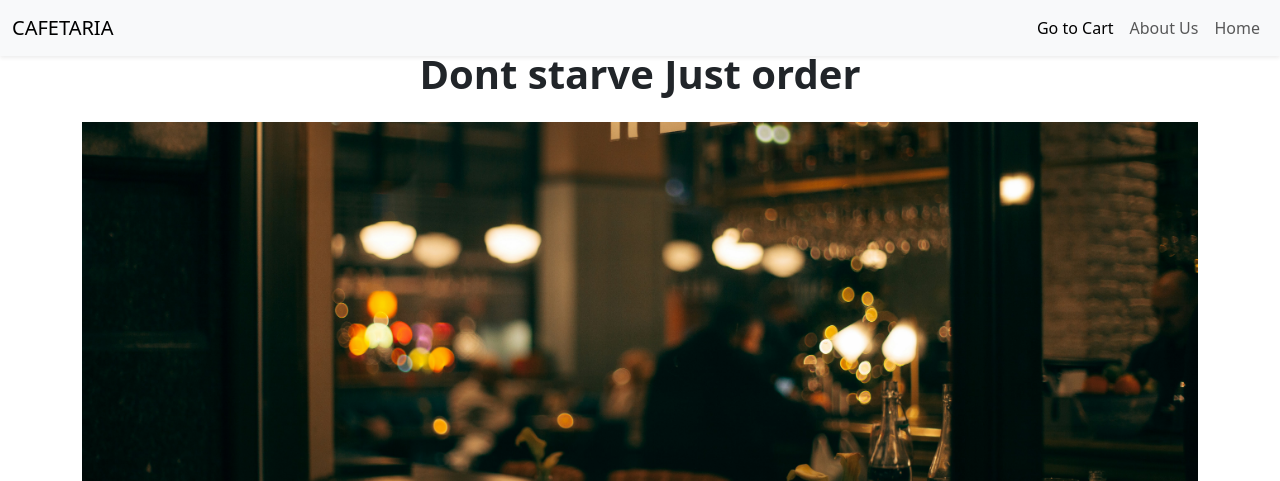
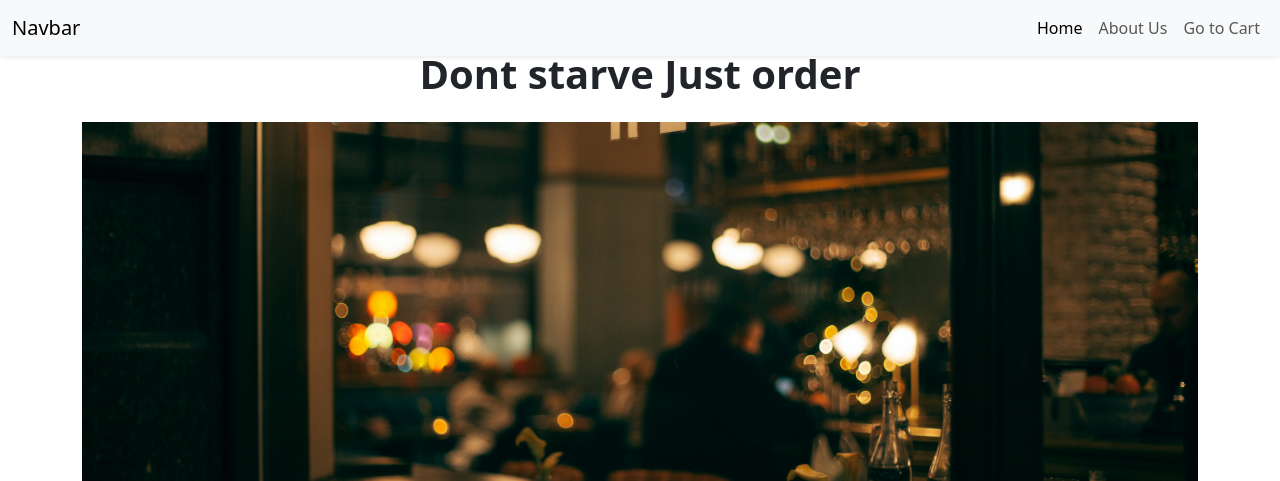
Before and after one commit to DevMittal09/TEST_PROJECT, a Flask app: page / in a window 1280 px wide. Shown: the top 481 px of the page. Run offline with Flask 3, Linux system fonts and the light colour scheme.

Commit message:
Update navbar.html

```diff
--- a/templates/navbar.html
+++ b/templates/navbar.html
@@ -1,34 +1,12 @@
 <nav class="navbar navbar-expand-lg bg-body-tertiary fixed-top shadow-sm">
   <div class="container-fluid">
-    <a class="navbar-brand col-3" href="#">CAFETARIA</a>
-    <button
-      class="navbar-toggler"
-      type="button"
-      data-bs-toggle="collapse"
-      data-bs-target="#navbarSupportedContent"
-      aria-controls="navbarSupportedContent"
-      aria-expanded="false"
-      aria-label="Toggle navigation"
-    >
-      <span class="navbar-toggler-icon"></span>
-    </button>
-    <div
-      class="collapse navbar-collapse justify-content-end"
-      id="navbarSupportedContent"
-    >
-      <ul class="navbar-nav mb-2 mb-lg-0">
-        <li class="nav-item">
-          <a class="nav-link active" aria-current="page" href="/cart"
-            >Go to Cart</a
-          >
-        </li>
-        <li class="nav-item">
-          <a class="nav-link" href="#about">About Us</a>
-        </li>
-        <li class="nav-item">
-          <a class="nav-link" href="#top">Home</a>
-        </li>
-      </ul>
+    <div class="">
+      <a class="navbar-brand" href="#">Navbar</a>
+    </div>
+    <div class="navbar-nav">
+      <a class="nav-link active" aria-current="page" href="#top">Home</a>
+      <a class="nav-link" href="#about">About Us</a>
+      <a class="nav-link" href="/cart">Go to Cart</a>
     </div>
   </div>
 </nav>
```
